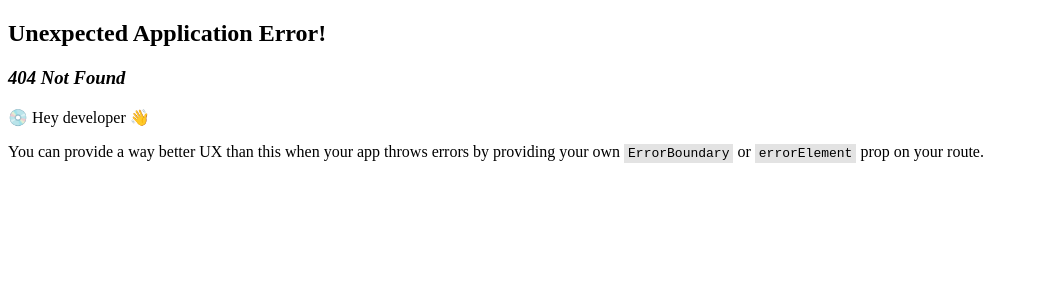
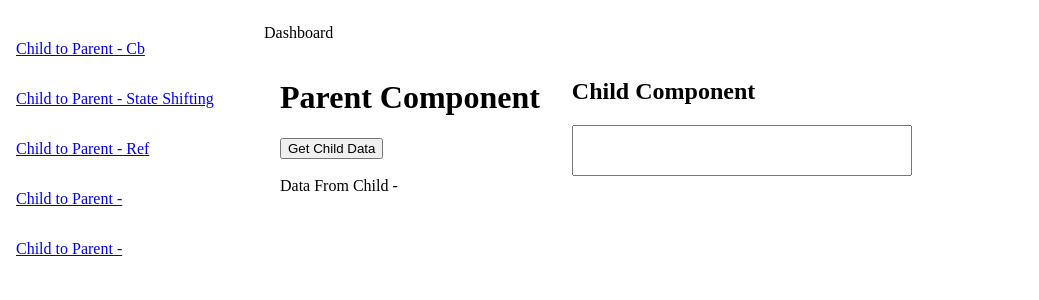
Before and after one commit to cellu-selva/react-basic, a React (Vite) app: page /child-parent-ref in a window 1280 px wide. Before the commit this address had no page. Shown: the top 300 px of the page, without its empty margins (0-1039 px from the left). Built offline with nearby package versions, Linux system fonts and the light colour scheme.

Commit message:
Passing data from child to parent using Ref

```diff
--- /dev/null
+++ b/src/Component/ChildParentDataExchange/Ref/RefChild.jsx
@@ -0,0 +1,21 @@
+import React, {useState, forwardRef } from 'react';
+
+const RefChild = (_props, ref) => {
+  const [name, setName] = useState("");
+
+    const getTitleFromChild = () => {
+      return name;
+    };
+
+    React.useImperativeHandle(ref, () => ({
+      getTitleFromChild,
+    }));
+
+    return <div>
+      <h2>Child Component</h2>
+      <input type="text" onChange={e=>{
+        setName(e.target.value);
+      }}></input>
+      </div>
+  };
+  export default forwardRef(RefChild);
--- /dev/null
+++ b/src/Component/ChildParentDataExchange/Ref/RefParent.jsx
@@ -0,0 +1,29 @@
+import React, { useRef, useState } from "react";
+import RefChild from "./RefChild";
+
+function RefParent() {
+  const childRef = useRef(null);
+  const [data, setData] = useState();
+  const handleClick = () => {
+    if (childRef.current) {
+      setData(childRef.current.getTitleFromChild()); // Access child method
+    }
+  };
+
+  return (
+    <div className="flex">
+      <div className="m-1">
+        <h1>Parent Component</h1>
+        <button onClick={handleClick}>Get Child Data</button>
+        <br/>
+        <br/>
+        Data From Child - {data}
+      </div>
+      <div className="m-1">
+        <RefChild ref={childRef} />
+      </div>
+    </div>
+  );
+}
+
+export default RefParent;
--- a/src/Pages/Sidebar/Sidebar.jsx
+++ b/src/Pages/Sidebar/Sidebar.jsx
@@ -18,18 +18,18 @@ const Sidebar = () => {
                 </NavLink>
             </li>
             <li className='menu-item'>
-                <NavLink to="">
-                   Component 3
+                <NavLink to="child-parent-ref">
+                Child to Parent - Ref
                 </NavLink>
             </li>
             <li className='menu-item'>
                 <NavLink to="">
-                   Component 4
+                Child to Parent -
                 </NavLink>
             </li>
             <li className='menu-item'>
                 <NavLink to="">
-                   Component 5
+                Child to Parent -
                 </NavLink>
             </li>
         </ul>
--- a/src/index.css
+++ b/src/index.css
@@ -2,3 +2,12 @@ input {
   padding: 1rem 0.5rem;
   width: 20rem;
 }
+.flex {
+  display: flex;
+}
+.m-1 {
+  margin: 1rem;
+}
+.m-2 {
+  margin: 2rem;
+}
--- a/src/main-route.js
+++ b/src/main-route.js
@@ -2,6 +2,7 @@ import { createBrowserRouter } from "react-router-dom";
 import Dashboard from "./Pages/Dashboard/Dashboard";
 import CbParent from "./Component/ChildParentDataExchange/callback/CbParent.jsx";
 import StateParent from "./Component/ChildParentDataExchange/StateShifting/StateParent.jsx";
+import RefParent from "./Component/ChildParentDataExchange/Ref/RefParent.jsx";
 
 export const routes = createBrowserRouter([
   {
@@ -16,10 +17,10 @@ export const routes = createBrowserRouter([
         path: "child-parent-ss",
         Component: StateParent,
       },
-    //   {
-    //     path: "child-parent-ref",
-    //     Component: RefParent,
-    //   },
+      {
+        path: "child-parent-ref",
+        Component: RefParent,
+      },
     ],
   },
 ]);
```
